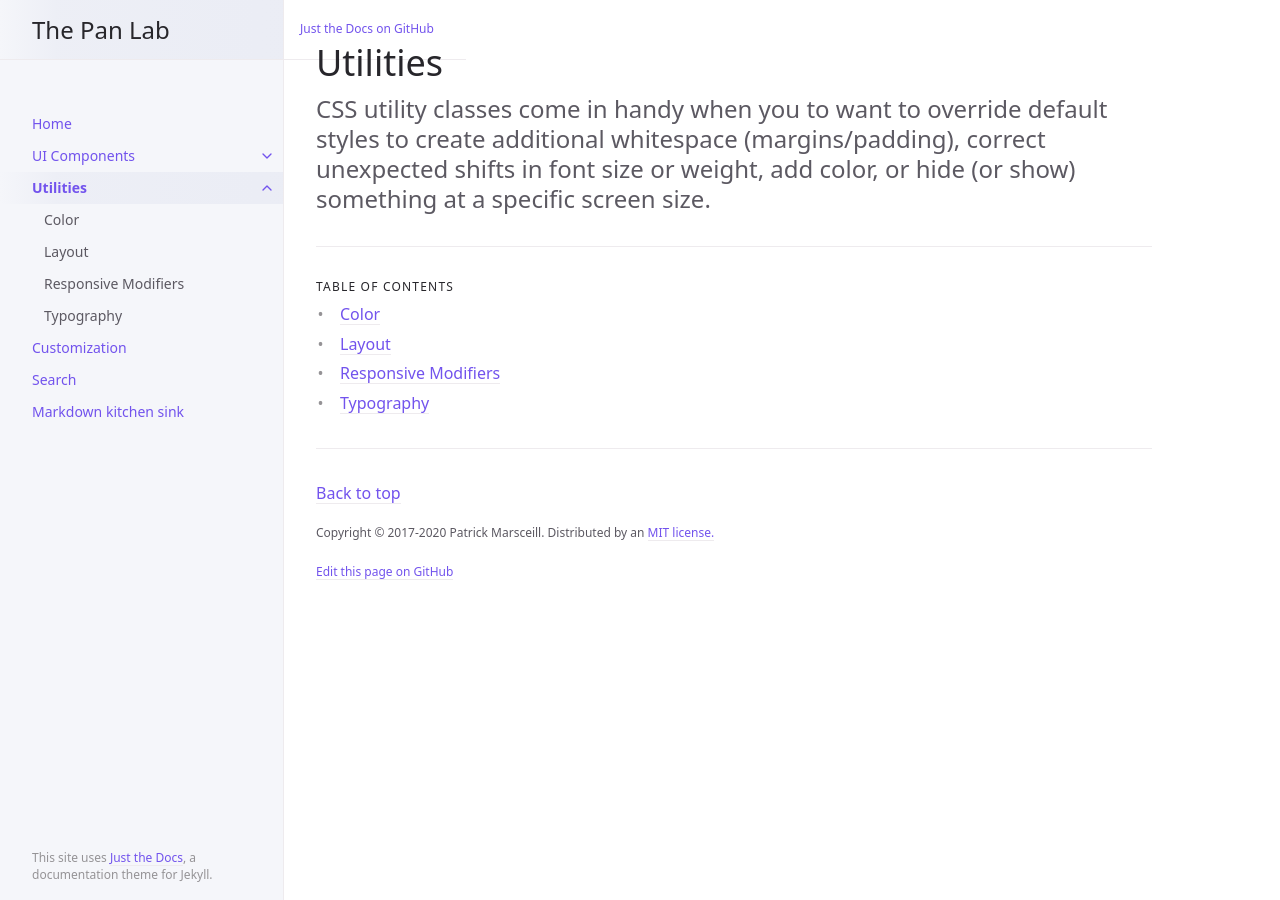
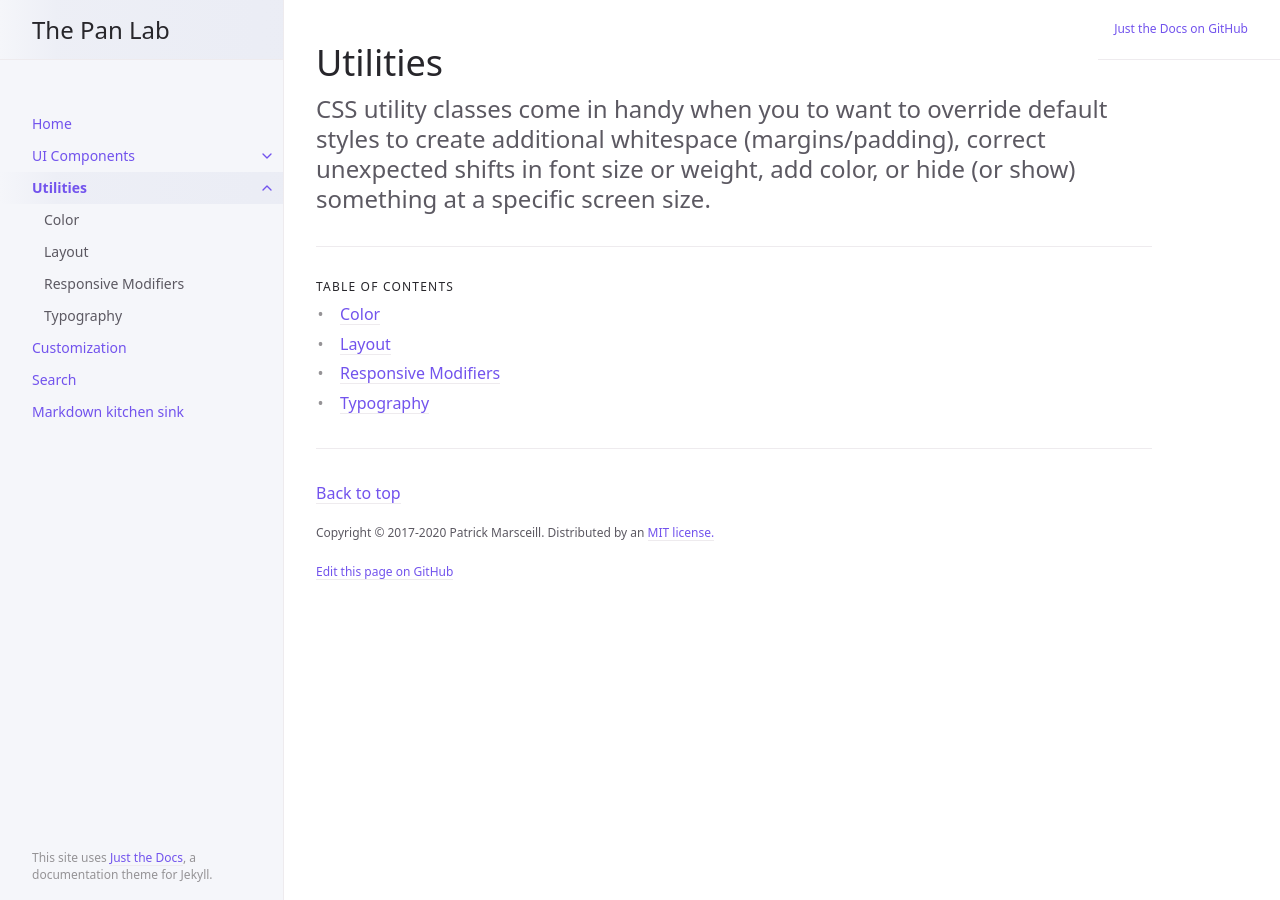
Before and after one commit to thepanlab/thepanlab.github.io, a Jekyll site: the page built from docs/utilities/utilities.md, in a window 1280 px wide. Built offline with Jekyll 4.4.1, drawn with Linux system fonts in a browser that asks for light colours.

Commit message:
Update layout.scss

```diff
--- a/_sass/layout.scss
+++ b/_sass/layout.scss
@@ -56,6 +56,7 @@
   background-color: $sidebar-color;
   position: fixed;
   top: 0;
+  right: 0;
   @include mq(md) {
     display: flex;
     justify-content: space-between;
```
